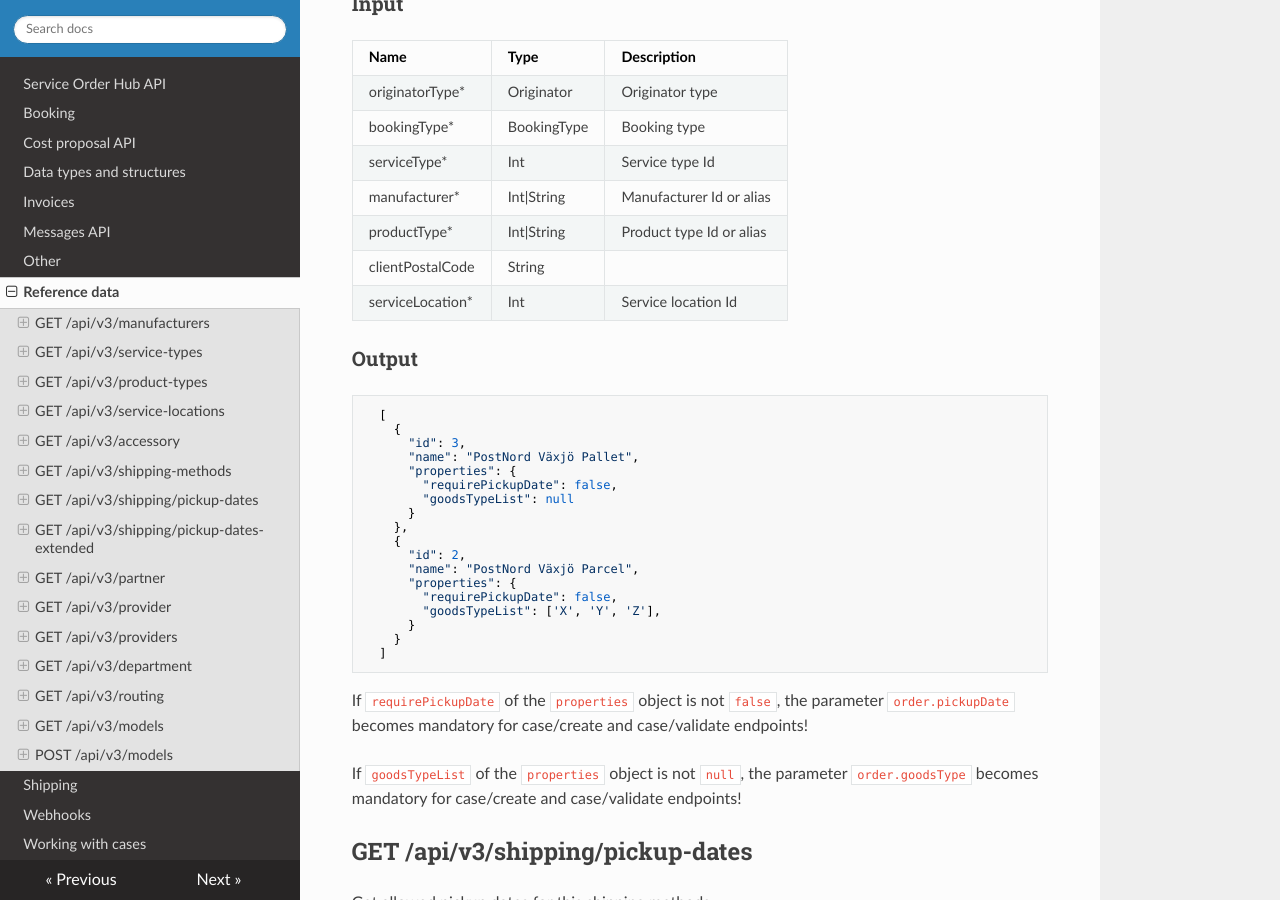
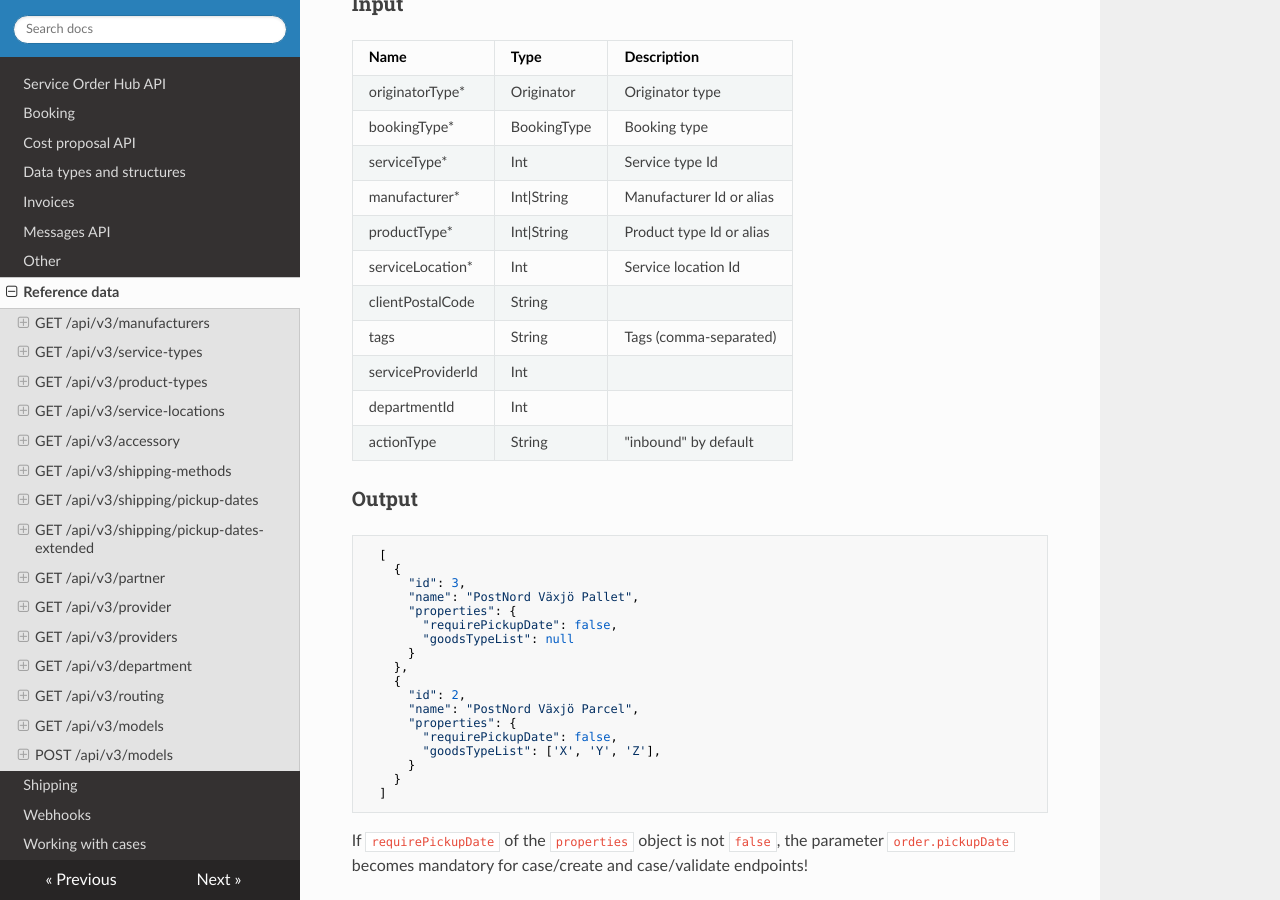
Before and after one commit to infocareworkshop/serviceorderhub-docs, an MkDocs documentation site: the page built from docs/Reference data.md, in a window 1280 px wide and 900 px high, scrolled down 4429 px. Built offline with MkDocs 1.6.1, drawn with Linux system fonts in a browser that asks for light colours; nearby versions of some CDN libraries; some of the changed text lies outside the part shown.

Commit message:
[No ticket] Update endpoints

```diff
--- a/docs/Reference data.md
+++ b/docs/Reference data.md
@@ -216,8 +216,12 @@ Partner
 | serviceType\*       | Int           | Service type Id            |
 | manufacturer\*      | Int\|String   | Manufacturer Id or alias   |
 | productType\*       | Int\|String   | Product type Id or alias   |
+| serviceLocation\*   | Int           | Service location Id        |
 | clientPostalCode    | String        |                            |
-| serviceLocation\*   | Int           | Service location Id        |
+| tags                | String        | Tags (comma-separated)     |
+| serviceProviderId   | Int           |                            |
+| departmentId        | Int           |                            |
+| actionType          | String        | "inbound" by default       |
 
 
 ### Output
@@ -501,13 +505,15 @@ Partner
 | Name                | Type          | Description                |
 |---------------------|---------------|----------------------------|
 | originatorType      | Originator    | Originator type            |
-| bookingType         | Originator    | Originator type            |
+| bookingType         | String        | Booking type               |
 | serviceType         | Int           | Service type Id            |
 | manufacturer        | Int\|String   | Manufacturer Id or alias   |
 | productType         | Int\|String   | Product type Id or alias   |
 | clientPostalCode    | String        |                            |
 | serviceLocation     | Int           | Service location Id        |
 | model               | String        | Model name                 |
+| actionType          | String        | "inbound" by default       |
+| tags                | String        | Comma-separated list       |
 
 ### Output
 
```
